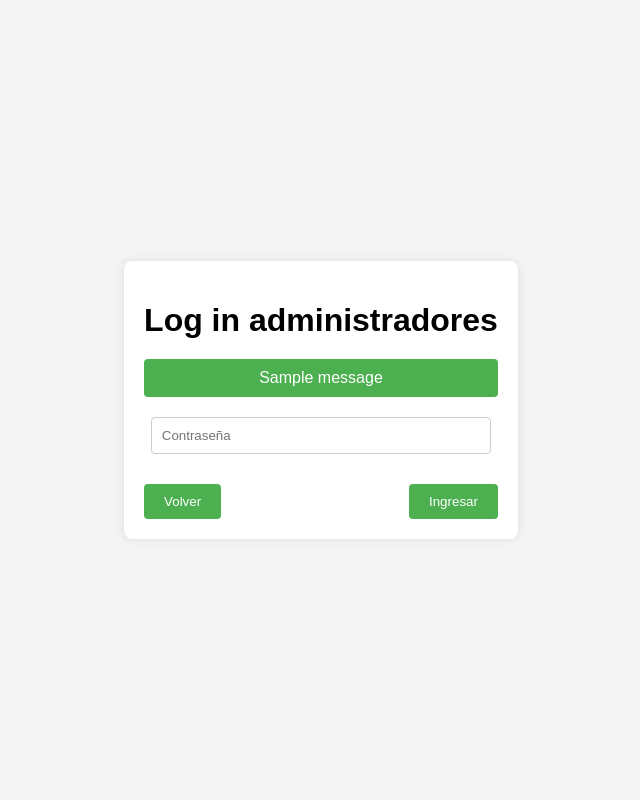
After one commit to RicardoCharris14/Ingenieria_Software, a Flask app: page /logAdmin in a window 1280 px wide. The commit adds this page. Shown: the whole page, without its empty margins (319-959 px from the left). Run offline with Flask 3, Linux system fonts and the light colour scheme; one stand-in notice (Sample message) is shown.

Commit message:
feat: Se crea el log in de los administradores

```diff
--- a/src/Database/poblar_BD.py
+++ b/src/Database/poblar_BD.py
@@ -76,7 +76,7 @@ try:
     ('2024-11-23', '15:00', '17:00', '88990011-2', 1),
     ('2024-11-25', '16:00', '18:00', '88990011-2', 1);
 
-    INSERT INTO Parametro (id, contraseña_admin, fecha_inicio, fecha_final) VALUES (1, admin, '2024-11-18', '2024-11-24');
+    INSERT INTO Parametro (id, contraseña_admin, fecha_inicio, fecha_final) VALUES (1, 'admin', '2024-11-18', '2024-11-24');
 
     INSERT INTO Prevision (nombre) VALUES
     ('Colmena'),
--- a/src/main.py
+++ b/src/main.py
@@ -1,10 +1,11 @@
-from flask import Flask, jsonify, request, render_template
+from flask import Flask, jsonify, request, render_template, redirect, url_for, flash
 
 from Database import DB_functions
 
 
 
 app = Flask(__name__)
+app.secret_key = 'IngSoftware'
 
 @app.route('/')
 def index():
@@ -35,8 +36,27 @@ def ver_horarios(rut_especialista):
         return jsonify({'error': 'No se pudieron obtener los horarios'}), 500
     return render_template('ver_horarios.html', horarios=horarios)
 
+@app.route('/logAdmin')
+def logAdmin():
+    return render_template('logAdmin.html')
+
+@app.route('/admin_login', methods=['POST'])
+def admin_login():
+    admin_password = DB_functions.get_admin_password()
+    password = request.form.get('password')
+    if password == admin_password:
+        flash('Inicio de sesion exitoso', 'success')
+        return redirect(url_for('administrativo'))
+    else:
+        flash('Contraseña incorrecta', 'danger')
+        return redirect(url_for('logAdmin'))
+
 @app.route('/administrativo')
 def administrativo():
+    return render_template('administradores.html')
+
+@app.route('/administrativo/gestionar_especialistas')
+def gestionar_especialistas():
     #Inicio Cambio
     especialistas = DB_functions.obtener_doctores("")
     especialistas_horarios = []
--- /dev/null
+++ b/src/static/css/logAdmin.css
@@ -0,0 +1,54 @@
+body {
+    font-family: Arial, sans-serif;
+    display: flex;
+    justify-content: center;
+    align-items: center;
+    height: 100vh;
+    margin: 0;
+    background-color: #f4f4f4;
+}
+.container {
+    background-color: white;
+    padding: 20px;
+    border-radius: 8px;
+    box-shadow: 0 0 10px rgba(0, 0, 0, 0.1);
+    text-align: center;
+}
+h1 {
+    margin-bottom: 20px;
+}
+input[type="password"] {
+    width: 90%;
+    padding: 10px;
+    margin-bottom: 20px;
+    border: 1px solid #ccc;
+    border-radius: 4px;
+}
+.button-container {
+    display: flex;
+    justify-content: space-between;
+}
+button {
+    padding: 10px 20px;
+    border: none;
+    border-radius: 4px;
+    background-color: #4CAF50;
+    color: white;
+    cursor: pointer;
+    margin-top: 10px; /* Añadir margen superior para separar los botones del campo de entrada */
+}
+button:hover {
+    background-color: #45a049;
+}
+.flash {
+    margin-bottom: 20px;
+    padding: 10px;
+    border-radius: 4px;
+    color: white;
+}
+.flash.success {
+    background-color: #4CAF50;
+}
+.flash.danger {
+    background-color: #f44336;
+}
--- a/src/templates/index.html
+++ b/src/templates/index.html
@@ -13,7 +13,7 @@
             <div class="botones">
                 <button onclick="location.href='{{ url_for('paciente') }}'">Paciente</button>
                 <button onclick="location.href='{{ url_for('doctor', rutE='12345678-9') }}'">Doctor</button>
-                <button onclick="location.href='{{ url_for('administrativo') }}'">Administrativo</button>
+                <button onclick="location.href='{{ url_for('logAdmin') }}'">Administrativo</button>
             </div>
     </div>
 </body>
--- /dev/null
+++ b/src/templates/logAdmin.html
@@ -0,0 +1,28 @@
+<!DOCTYPE html>
+<html lang="es">
+<head>
+    <meta charset="UTF-8">
+    <meta name="viewport" content="width=device-width, initial-scale=1.0">
+    <title>Log in Admin</title>
+    <link rel="stylesheet" href="{{ url_for('static', filename='css/logAdmin.css') }}">
+</head>
+<body>
+    <div class="container">
+        <h1>Log in administradores</h1>
+        <!-- Mostrar el último mensaje flash -->
+        {% with messages = get_flashed_messages(with_categories=true) %}
+            {% if messages %}
+                {% set category, message = messages[-1] %}
+                <div class="flash {{ category }}">{{ message }}</div>
+            {% endif %}
+        {% endwith %}
+        <form action="{{ url_for('admin_login') }}" method="POST">
+            <input type="password" name="password" placeholder="Contraseña" required>
+            <div class="button-container">
+                <button type="button" onclick="location.href='{{ url_for('index') }}'">Volver</button>
+                <button type="submit">Ingresar</button>
+            </div>
+        </form>
+    </div>
+</body>
+</html>
```
Also changed, not shown: src/Database/DB_functions.py (+21 -0 lines), 1 other file.
